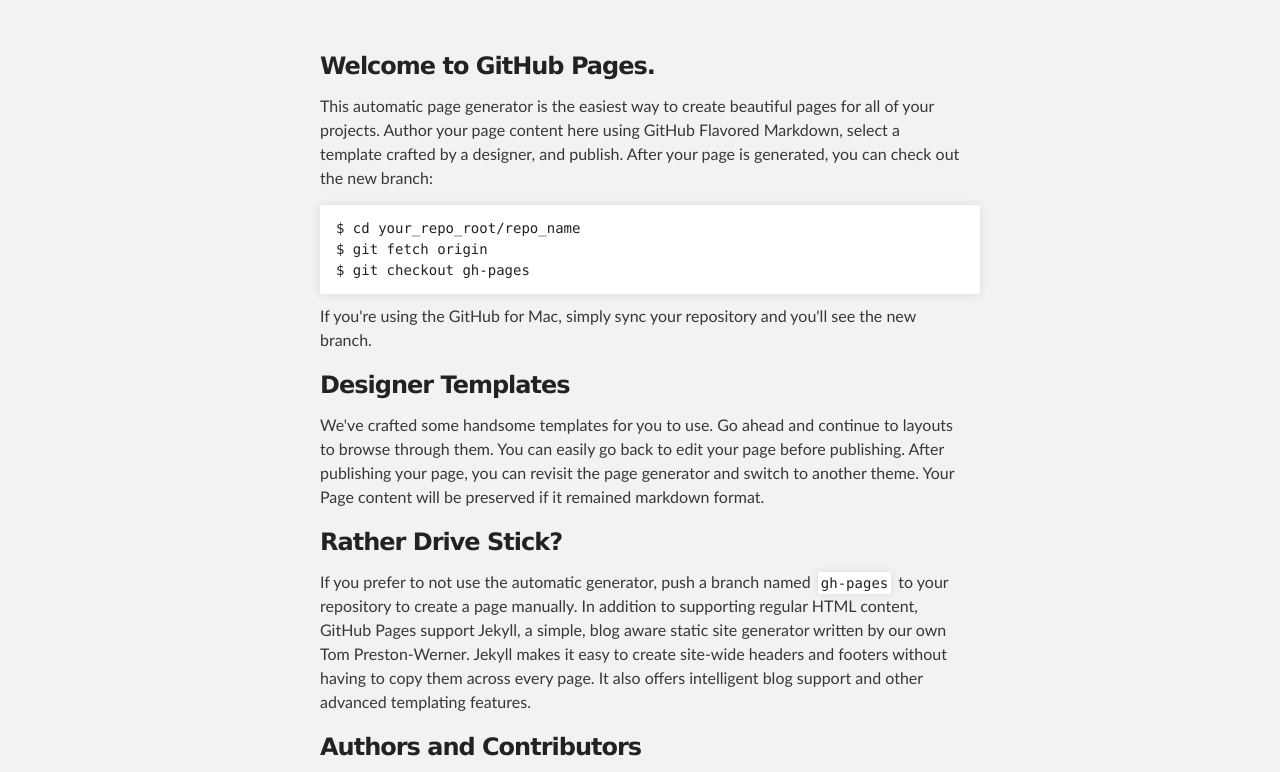
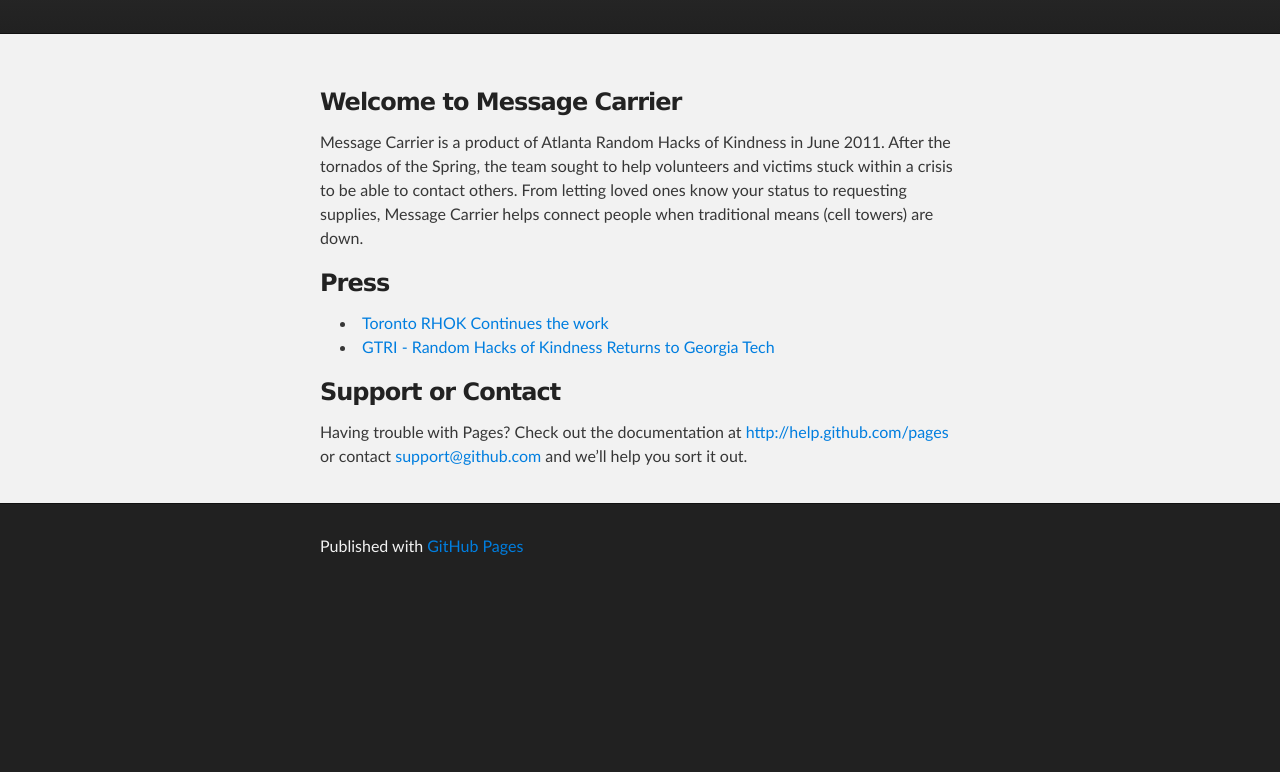
Before and after one commit to messagecarrier/messagecarrier.github.io, a plain HTML site: page index.html in a window 1280 px wide. Shown: the part 176-948 px from the top of the page. After the commit the page ends 800 px from the top, so only its background shows below. Drawn offline with Linux system fonts and the light colour scheme.

Commit message:
fix the index

```diff
--- a/index.html
+++ b/index.html
@@ -8,7 +8,7 @@
 
     <link rel="stylesheet" type="text/css" media="screen" href="stylesheets/stylesheet.css">
 
-    <title>Messagecarrie</title>
+    <title>Message Carrier</title>
   </head>
 
   <body>
@@ -18,8 +18,8 @@
         <header class="inner">
           <a id="forkme_banner" href="https://github.com/messagecarrier">View on GitHub</a>
 
-          <h1 id="project_title">Messagecarrie</h1>
-          <h2 id="project_tagline"></h2>
+          <h1 id="project_title">Message Carrier</h1>
+          <h2 id="project_tagline">Messages Without Connectivity.</h2>
 
         </header>
     </div>
@@ -28,32 +28,25 @@
     <div id="main_content_wrap" class="outer">
       <section id="main_content" class="inner">
         <h3>
-<a name="welcome-to-github-pages" class="anchor" href="#welcome-to-github-pages"><span class="octicon octicon-link"></span></a>Welcome to GitHub Pages.</h3>
+<a name="welcome-to-github-pages" class="anchor" href="#welcome-to-github-pages"><span class="octicon octicon-link"></span></a>Welcome to Message Carrier</h3>
 
-<p>This automatic page generator is the easiest way to create beautiful pages for all of your projects. Author your page content here using GitHub Flavored Markdown, select a template crafted by a designer, and publish. After your page is generated, you can check out the new branch:</p>
-
-<pre><code>$ cd your_repo_root/repo_name
-$ git fetch origin
-$ git checkout gh-pages
-</code></pre>
-
-<p>If you're using the GitHub for Mac, simply sync your repository and you'll see the new branch.</p>
-
+<p>
+Message Carrier is a product of Atlanta Random Hacks of Kindness in June 2011. After the tornados of the Spring, the team sought to help volunteers and victims stuck within a crisis to be able to contact others. From letting loved ones know your status to requesting supplies, Message Carrier helps connect people when traditional means (cell towers) are down.
+</p>
+<h3>Press</h3>
+<ul>
+<li>
+  <a href="http://web.cs.toronto.edu/news/current/rhok_2011.htm" target="_blank">Toronto RHOK Continues the work</a>
+</li>
+<li>
+  <a href="http://www.gtri.gatech.edu/news/random-hacks-kindness-returns-georgia-tech" target="_blank">GTRI - Random Hacks of Kindness Returns to Georgia Tech</a>
+</li>
+</ul>
 <h3>
-<a name="designer-templates" class="anchor" href="#designer-templates"><span class="octicon octicon-link"></span></a>Designer Templates</h3>
-
-<p>We've crafted some handsome templates for you to use. Go ahead and continue to layouts to browse through them. You can easily go back to edit your page before publishing. After publishing your page, you can revisit the page generator and switch to another theme. Your Page content will be preserved if it remained markdown format.</p>
-
-<h3>
-<a name="rather-drive-stick" class="anchor" href="#rather-drive-stick"><span class="octicon octicon-link"></span></a>Rather Drive Stick?</h3>
-
-<p>If you prefer to not use the automatic generator, push a branch named <code>gh-pages</code> to your repository to create a page manually. In addition to supporting regular HTML content, GitHub Pages support Jekyll, a simple, blog aware static site generator written by our own Tom Preston-Werner. Jekyll makes it easy to create site-wide headers and footers without having to copy them across every page. It also offers intelligent blog support and other advanced templating features.</p>
-
-<h3>
-<a name="authors-and-contributors" class="anchor" href="#authors-and-contributors"><span class="octicon octicon-link"></span></a>Authors and Contributors</h3>
+<!--a name="authors-and-contributors" class="anchor" href="#authors-and-contributors"><span class="octicon octicon-link"></span></a>Authors and Contributors</h3>
 
 <p>You can <a href="https://github.com/blog/821" class="user-mention">@mention</a> a GitHub username to generate a link to their profile. The resulting <code>&lt;a&gt;</code> element will link to the contributor's GitHub Profile. For example: In 2007, Chris Wanstrath (<a href="https://github.com/defunkt" class="user-mention">@defunkt</a>), PJ Hyett (<a href="https://github.com/pjhyett" class="user-mention">@pjhyett</a>), and Tom Preston-Werner (<a href="https://github.com/mojombo" class="user-mention">@mojombo</a>) founded GitHub.</p>
-
+-->
 <h3>
 <a name="support-or-contact" class="anchor" href="#support-or-contact"><span class="octicon octicon-link"></span></a>Support or Contact</h3>
 
```
